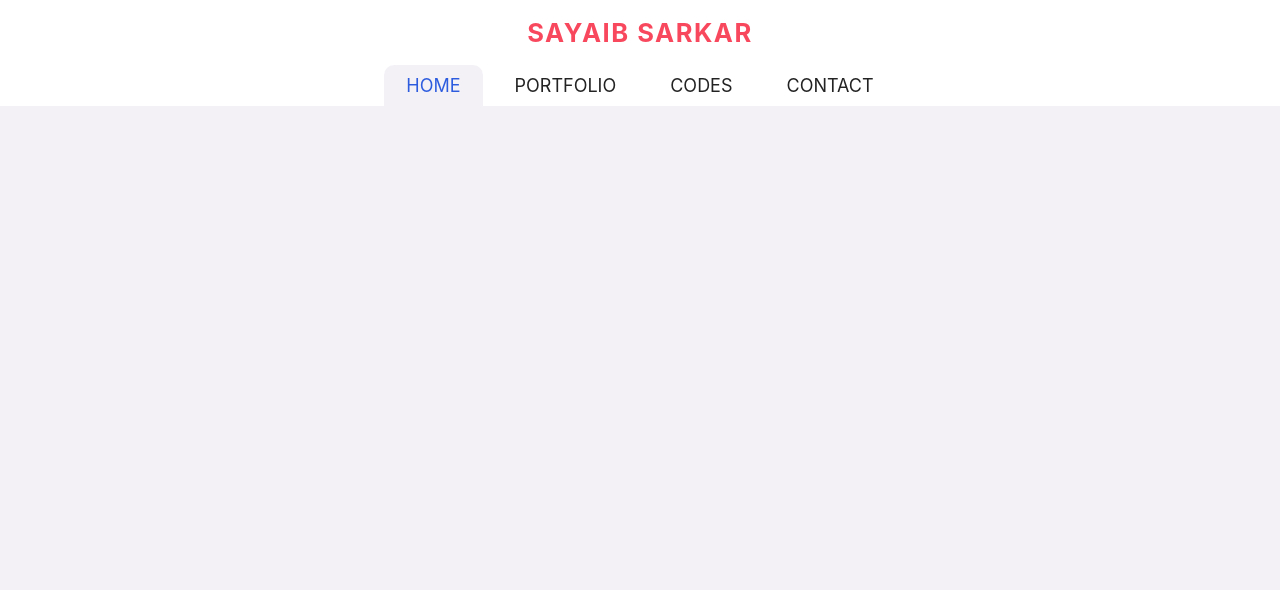
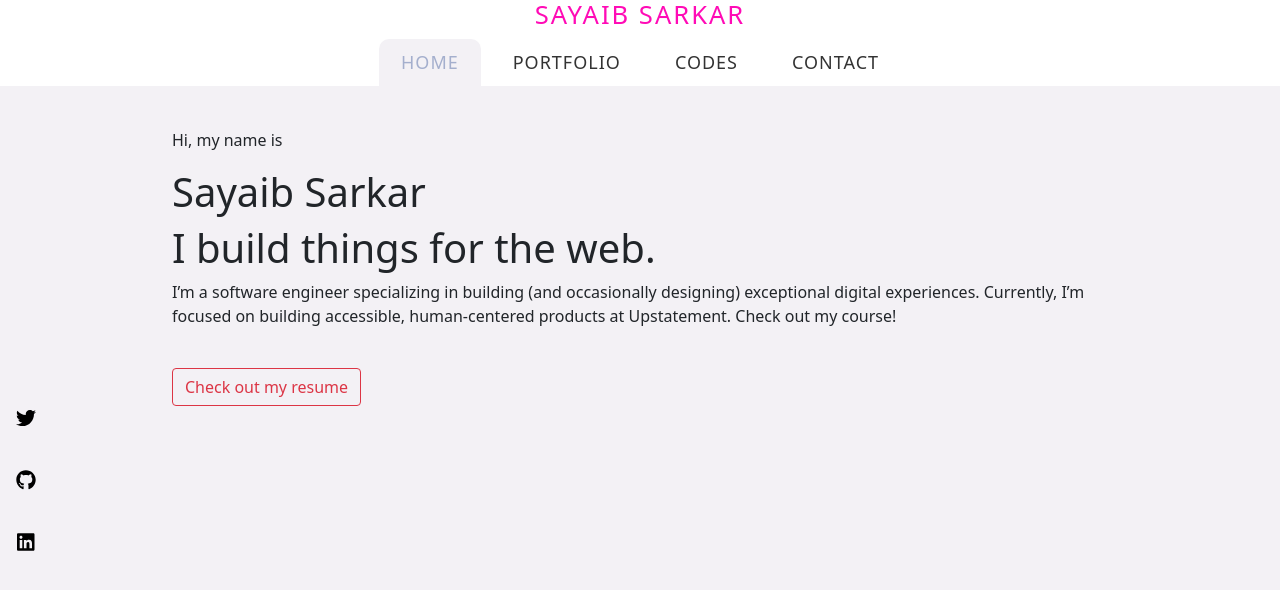
Before and after one commit to sayaib/Portfolio_Website_React.JS, a React (Create React App) app: page / in a window 1280 px wide. Shown: the top 590 px of the page. Built offline with nearby package versions, Linux system fonts and the light colour scheme.

Commit message:
update codes

```diff
--- a/src/App.js
+++ b/src/App.js
@@ -1,5 +1,9 @@
 import './App.css';
 import Manu from './webpage_component/Manu';
+import AOS from "aos";
+import "../node_modules/aos/dist/aos.css";
+import "../node_modules/bootstrap/dist/css/bootstrap.min.css"
+
 import { BrowserRouter, Route, Switch } from "react-router-dom";
 
 import Home from './webpage_component/Home'
@@ -9,6 +13,9 @@ import Contact from './webpage_component/Contact'
 import Error from './webpage_component/Error'
 
 function App() {
+  AOS.init({
+    duration: 1000,
+  });
   return (
     <>
 
--- a/src/webpage_component/Codes.jsx
+++ b/src/webpage_component/Codes.jsx
@@ -1,10 +1,16 @@
 import React from "react";
-import './style.css'
+import "./style.css";
 
 const Codes = () => {
   return (
     <>
-      <div id="webpage"></div>
+      <div id="webpage">
+        <div id="webpage_body">
+          <h1 id="title" data-aos="fade-right">
+            SAYAIB SARKAR
+          </h1>
+        </div>
+      </div>
     </>
   );
 };
--- a/src/webpage_component/Contact.jsx
+++ b/src/webpage_component/Contact.jsx
@@ -1,10 +1,16 @@
 import React from "react";
-import './style.css'
+import "./style.css";
 
 const Contact = () => {
   return (
     <>
-      <div id="webpage"></div>
+      <div id="webpage">
+        <div id="webpage_body">
+          <h1 id="title" data-aos="fade-right">
+            SAYAIB SARKAR
+          </h1>
+        </div>
+      </div>
     </>
   );
 };
--- a/src/webpage_component/Home.jsx
+++ b/src/webpage_component/Home.jsx
@@ -1,13 +1,45 @@
 import React from "react";
-import './style.css'
+import "./style.css";
+import { FontAwesomeIcon } from  "@fortawesome/react-fontawesome"
+import { faTwitter, faGithub, faLinkedin } from '@fortawesome/free-brands-svg-icons'
+import { Container, Button } from "react-bootstrap";
 
 const Home = () => {
   return (
-      <>
+    <>
       <div id="webpage">
+        <div id="webpage_body">
+          <Container className="home_container">
+            <p>Hi, my name is</p>
+            <h1>Sayaib Sarkar</h1>
+            <h1>I build things for the web.</h1>
+            <p>
+              I’m a software engineer specializing in building (and occasionally
+              designing) exceptional digital experiences. Currently, I’m focused
+              on building accessible, human-centered products at Upstatement.
+              Check out my course!
+            </p>
 
+            <Button className="mt-4" variant="outline-danger">
+              Check out my resume
+            </Button>
+          </Container>
+        </div>
+        <div>
+          <div className="icon-bar">
+            <a href="#" data-aos="fade-right">
+              <FontAwesomeIcon icon={faTwitter}></FontAwesomeIcon>
+            </a>
+            <a href="#" data-aos="fade-right">
+            <FontAwesomeIcon icon={faGithub}></FontAwesomeIcon>
+            </a>
+            <a href="#" data-aos="fade-right">
+            <FontAwesomeIcon icon={faLinkedin}></FontAwesomeIcon>
+            </a>
+          </div>
+        </div>
       </div>
-      </>
+    </>
   );
 };
 export default Home;
--- a/src/webpage_component/Manu.jsx
+++ b/src/webpage_component/Manu.jsx
@@ -1,27 +1,49 @@
 import React from "react";
 import "./style.css";
-
 import { NavLink } from "react-router-dom";
 
 const Manu = () => {
-
   return (
     <>
+      <div className="rc_nav" id="centered_nav">
+        <h1
+          id="title"
+          data-aos="zoom-in"
+        >
+          SAYAIB SARKAR
+        </h1>
 
-      <div className="rc_nav" id="centered_nav">
-      <h1 id="title">Sayaib Sarkar</h1>
-
-        <NavLink exact activeClassName="active_class" className="nav_link" to="/">
+        <NavLink
+          exact
+          activeClassName="active_class"
+          className="nav_link"
+          to="/"
+        >
           Home
         </NavLink>
-        <NavLink exact activeClassName="active_class" className="nav_link" to="/portfolio">
-        Portfolio
+        <NavLink
+          exact
+          activeClassName="active_class"
+          className="nav_link"
+          to="/portfolio"
+        >
+          Portfolio
         </NavLink>
-        <NavLink exact activeClassName="active_class" className="nav_link" to="/codes">
-        Codes
+        <NavLink
+          exact
+          activeClassName="active_class"
+          className="nav_link"
+          to="/codes"
+        >
+          Codes
         </NavLink>
-        <NavLink exact activeClassName="active_class" className="nav_link" to="/contact">
-        Contact
+        <NavLink
+          exact
+          activeClassName="active_class"
+          className="nav_link"
+          to="/contact"
+        >
+          Contact
         </NavLink>
       </div>
     </>
--- a/src/webpage_component/Portfolio.jsx
+++ b/src/webpage_component/Portfolio.jsx
@@ -1,10 +1,16 @@
 import React from "react";
-import './style.css'
+import "./style.css";
 
 const Portfolio = () => {
   return (
     <>
-      <div id="webpage"></div>
+      <div id="webpage">
+        <div id="webpage_body">
+          <h1 id="title" data-aos="fade-right">
+            SAYAIB SARKAR
+          </h1>
+        </div>
+      </div>
     </>
   );
 };
--- a/src/webpage_component/style.css
+++ b/src/webpage_component/style.css
@@ -3,10 +3,9 @@
 } */
 
 #title {
-    color: #F8485E;
+    color: #ff0bb6;
+    letter-spacing: 2px;
     font-size: 1.6rem;
-    text-transform: uppercase;
-    letter-spacing: 1.5px;
 }
 
 .rc_nav {
@@ -20,9 +19,10 @@
 }
 
 .nav_link {
+    letter-spacing: 1px;
     margin: 0 5px;
     display: inline-block;
-    color: rgb(36, 35, 35);
+    color: rgb(51, 51, 51);
     padding: 10px 22px;
     text-decoration: none;
     font-size: 18px;
@@ -39,27 +39,23 @@
     transition: 0.7;
 }
 
-.active_class {
-    background-color: #F3F1F5;
-    color: #2d5cdf;
-    border-radius: 10px 10px 0 0;
-}
 @media screen and (max-width: 600px) {
     .nav_link {
-        padding: 5px 10px;
+        padding: 7px 10px;
         font-size: 0.7rem;
     }
 
     #title {
         font-size: 1.5rem;
     }
-    .active_class {
-        border-radius: 5px 5px 0 0;
-    }
 
 }
 
-
+.active_class {
+    background-color: #F3F1F5;
+    color: #A4AFCD;
+    border-radius: 10px 10px 0 0;
+}
 
 #webpage {
     background-color: #F3F1F5;
@@ -67,6 +63,37 @@
     width: 100vw;
 }
 
+#webpage_body {
+    margin: auto;
+    width: 75%;
+}
+
 .error_page {
     padding-top: 10rem;
 }
+
+.home_container {
+    padding-top: 8rem;
+}
+
+/* Social Media */
+.icon-bar {
+    position: fixed;
+    top: 60%;
+    -webkit-transform: translateY(-50%);
+    -ms-transform: translateY(-50%);
+    transform: translateY(-50%);
+}
+
+.icon-bar a {
+    display: block;
+    text-align: center;
+    padding: 16px;
+    transition: all 0.3s ease;
+    color: #000;
+    font-size: 20px;
+}
+
+.icon-bar a:hover {
+    color: #ff0bb6;
+}
```
Also changed, not shown: package.json (+9 -0 lines), 2 other files (tests, documents, lock files or other folders).
